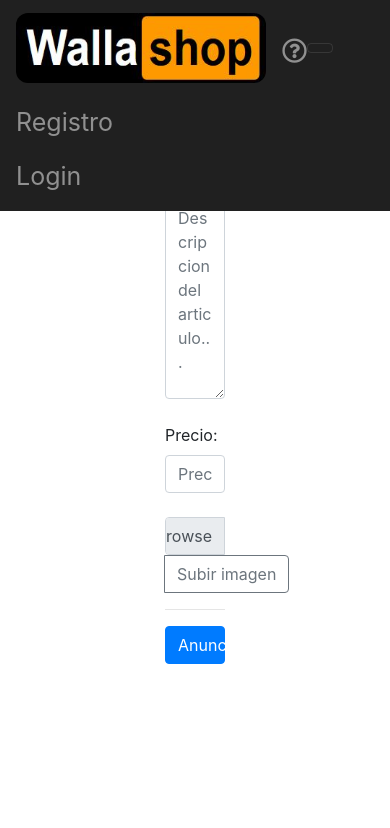
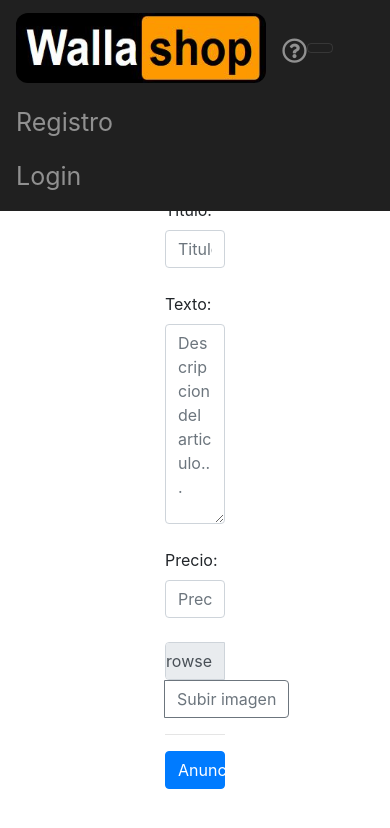
Before and after one commit to danidawtk/EL_TRABAJAZO, an Angular app: page /anunciar in a window 390 px wide. Shown: the top 828 px of the page. Built offline with nearby package versions, Linux system fonts and the light colour scheme; a web font is replaced by a local one.

Commit message:
Add files via upload

```diff
--- a/src/app/app.component.css
+++ b/src/app/app.component.css
@@ -2,8 +2,27 @@
 	            left: 0;
 	            top: 0;
                 position: fixed;
-             }
+}
 
 .container {
         padding-top: 6%;
-         }
+}
+
+
+@media only screen and (max-width: 1200px) {
+        .container {
+                padding-top: 8%;
+        }
+}
+
+@media only screen and (max-width: 980px) {
+        .container {
+                padding-top: 14%;
+        }
+}
+
+@media only screen and (max-width: 575px) {
+        .container {
+                padding-top: 38%;
+        }
+}
```
